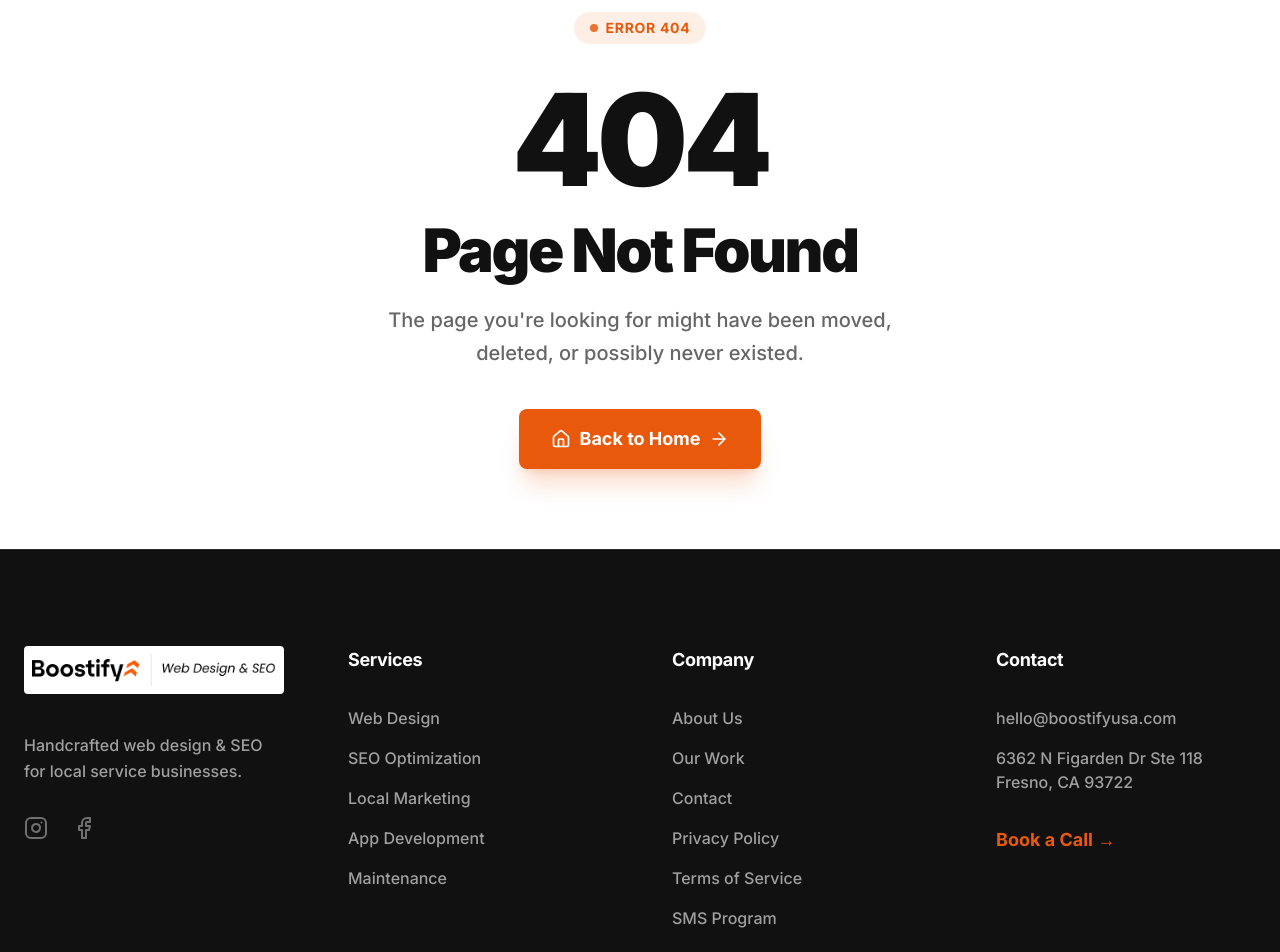
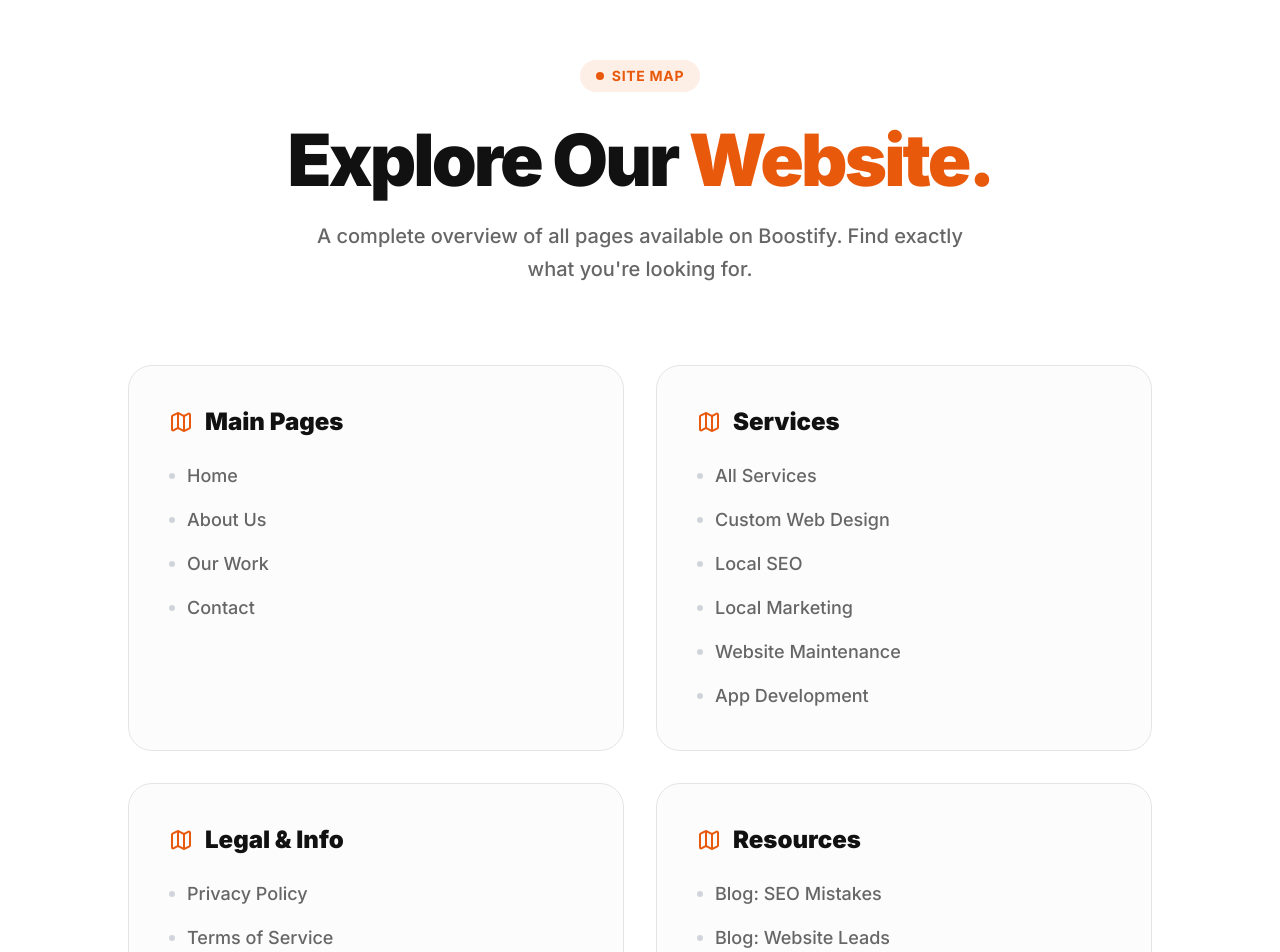
Before and after one commit to boostifyusa/Boostify-website-2026, a React (Vite) app: page /sitemap in a window 1280 px wide. Shown: the part 100-1052 px from the top of the page. Built offline with nearby package versions, Linux system fonts and the light colour scheme.

Commit message:
Added Sitemap

```diff
--- a/src/App.tsx
+++ b/src/App.tsx
@@ -15,6 +15,7 @@
 import { SMSProgramPage } from './pages/SMSProgramPage';
 import { AppDevelopmentPage } from './pages/AppDevelopmentPage';
 import { NotFoundPage } from './pages/NotFoundPage';
+import { SitemapPage } from './pages/SitemapPage';
 
 export function ScrollToTopOrHash() {
   const { pathname, hash } = useLocation();
@@ -58,6 +59,7 @@
         <Route path="/sms" element={<SMSProgramPage />} />
         <Route path="/app-development" element={<AppDevelopmentPage />} />
         <Route path="/blog/:slug" element={<BlogPostPage />} />
+        <Route path="/sitemap" element={<SitemapPage />} />
         <Route path="*" element={<NotFoundPage />} />
       </Routes>
     </Router>
--- /dev/null
+++ b/src/pages/SitemapPage.tsx
@@ -0,0 +1,129 @@
+import React from 'react';
+import { motion } from 'framer-motion';
+import { Link } from 'react-router-dom';
+import { Navigation } from '../components/Navigation';
+import { Footer } from '../components/Footer';
+import { CTASection } from '../components/CTASection';
+import { ArrowRight, Map } from 'lucide-react';
+
+const sitemapLinks = [
+    {
+        category: 'Main Pages',
+        links: [
+            { name: 'Home', path: '/' },
+            { name: 'About Us', path: '/about' },
+            { name: 'Our Work', path: '/work' },
+            { name: 'Contact', path: '/contact' },
+        ]
+    },
+    {
+        category: 'Services',
+        links: [
+            { name: 'All Services', path: '/services' },
+            { name: 'Custom Web Design', path: '/web-design' },
+            { name: 'Local SEO', path: '/local-seo' },
+            { name: 'Local Marketing', path: '/local-marketing' },
+            { name: 'Website Maintenance', path: '/maintenance' },
+            { name: 'App Development', path: '/app-development' },
+        ]
+    },
+    {
+        category: 'Legal & Info',
+        links: [
+            { name: 'Privacy Policy', path: '/privacy' },
+            { name: 'Terms of Service', path: '/terms' },
+            { name: 'SMS Program Terms', path: '/sms' },
+            { name: '404 Not Found', path: '/404' },
+        ]
+    },
+    {
+        category: 'Resources',
+        links: [
+            { name: 'Blog: SEO Mistakes', path: '/blog/seo-mistakes' },
+            { name: 'Blog: Website Leads', path: '/blog/website-leads' },
+            { name: 'Blog: Google Ads vs LSA', path: '/blog/google-ads-vs-lsa' },
+            { name: 'Blog: Google Reviews', path: '/blog/dental-redesign' },
+        ]
+    }
+];
+
+export function SitemapPage() {
+    return (
+        <div className="min-h-screen bg-white selection:bg-orange selection:text-white">
+            <Navigation />
+
+            <main className="pt-28 md:pt-40">
+                {/* Header */}
+                <section className="px-6 mb-20">
+                    <div className="max-w-7xl mx-auto text-center">
+                        <motion.div
+                            initial={{ opacity: 0, y: 20 }}
+                            animate={{ opacity: 1, y: 0 }}
+                            transition={{ duration: 0.5 }}
+                            className="inline-flex items-center gap-2 px-4 py-1.5 rounded-full bg-orange/10 text-orange text-sm font-bold uppercase tracking-wider mb-8">
+                            <span className="w-2 h-2 rounded-full bg-orange animate-pulse" />
+                            Site Map
+                        </motion.div>
+
+                        <motion.h1
+                            initial={{ opacity: 0, y: 20 }}
+                            animate={{ opacity: 1, y: 0 }}
+                            transition={{ duration: 0.5, delay: 0.1 }}
+                            className="text-5xl md:text-7xl font-black text-dark mb-6 tracking-tighter leading-[0.95]">
+                            Explore Our <span className="text-orange">Website.</span>
+                        </motion.h1>
+
+                        <motion.p
+                            initial={{ opacity: 0, y: 20 }}
+                            animate={{ opacity: 1, y: 0 }}
+                            transition={{ duration: 0.5, delay: 0.2 }}
+                            className="text-xl text-gray font-medium leading-relaxed max-w-2xl mx-auto">
+                            A complete overview of all pages available on Boostify. Find exactly what you're looking for.
+                        </motion.p>
+                    </div>
+                </section>
+
+                {/* Links Grid */}
+                <section className="px-6 mb-32">
+                    <div className="max-w-5xl mx-auto">
+                        <div className="grid grid-cols-1 md:grid-cols-2 gap-8">
+                            {sitemapLinks.map((section, index) => (
+                                <motion.div
+                                    key={index}
+                                    initial={{ opacity: 0, y: 20 }}
+                                    whileInView={{ opacity: 1, y: 0 }}
+                                    viewport={{ once: true }}
+                                    transition={{ delay: index * 0.1, duration: 0.5 }}
+                                    className="bg-light/30 rounded-3xl border border-gray-light p-8 md:p-10 hover:border-orange/20 transition-colors duration-300">
+
+                                    <h2 className="text-2xl font-black text-dark mb-6 flex items-center gap-3">
+                                        <Map size={24} className="text-orange" />
+                                        {section.category}
+                                    </h2>
+
+                                    <ul className="space-y-4">
+                                        {section.links.map((link, linkIndex) => (
+                                            <li key={linkIndex}>
+                                                <Link
+                                                    to={link.path}
+                                                    className="group flex items-center text-lg font-medium text-gray hover:text-orange transition-colors">
+                                                    <span className="w-1.5 h-1.5 rounded-full bg-gray-300 mr-3 group-hover:bg-orange transition-colors" />
+                                                    {link.name}
+                                                    <ArrowRight className="w-4 h-4 ml-2 opacity-0 -translate-x-2 group-hover:opacity-100 group-hover:translate-x-0 transition-all duration-300" />
+                                                </Link>
+                                            </li>
+                                        ))}
+                                    </ul>
+                                </motion.div>
+                            ))}
+                        </div>
+                    </div>
+                </section>
+
+                <CTASection />
+            </main>
+
+            <Footer />
+        </div>
+    );
+}
```
Also changed, not shown: 2 other files (tests, documents, lock files or other folders).
